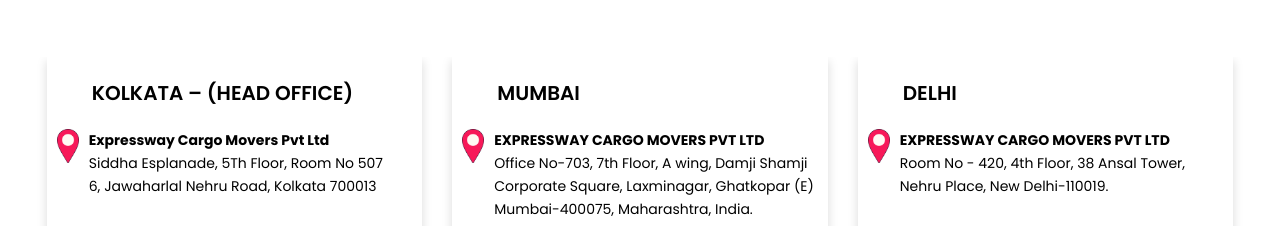
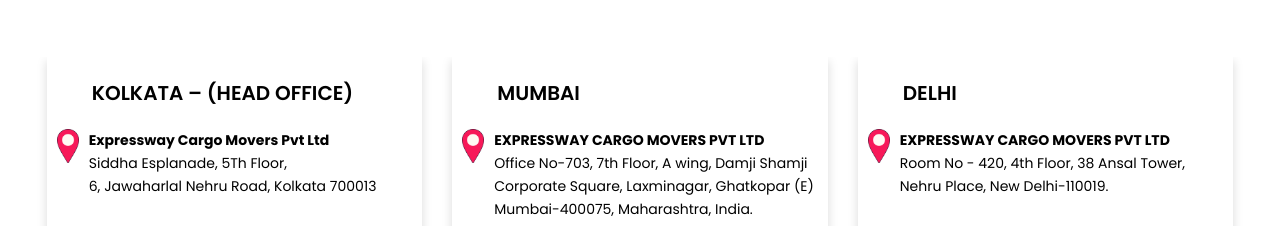
Before and after one commit to sysconsatej/ECM-Website, a plain HTML site: page contact-us.html in a window 1280 px wide. Shown: the part 1060-1286 px from the top of the page. Drawn offline with nearby package versions, Linux system fonts and the light colour scheme.

Commit message:
address correction

```diff
--- a/contact-us.html
+++ b/contact-us.html
@@ -408,7 +408,7 @@
                     <div class="our-location-contact-content-link">
                       <p>
                        <strong>Expressway Cargo Movers Pvt Ltd</strong><br />
-                        Siddha Esplanade, 5Th Floor, Room No 507<br />
+                        Siddha Esplanade, 5Th Floor,<br />
                         6, Jawaharlal Nehru Road, Kolkata 700013
                       </p>
                     </div>
```
Also changed, not shown: our-presence.html (+1 -1 lines).
